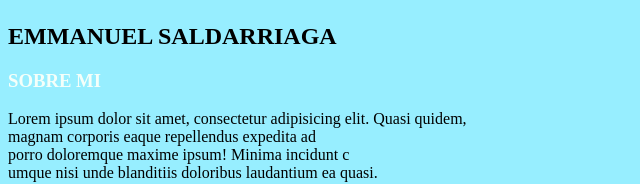
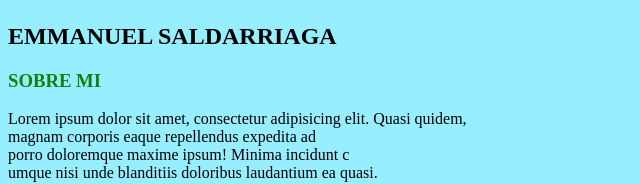
Before and after one commit to JuanFelipe0215/Hoja_de_vida, a plain HTML site: page index.html in a window 1280 px wide. Shown: the part 281-465 px from the top of the page, without its empty margins (0-640 px from the left). Drawn offline with Linux system fonts and the light colour scheme.

Commit message:
cambio color h3

```diff
--- a/index.html
+++ b/index.html
@@ -16,7 +16,7 @@
     >
     <h2>EMMANUEL SALDARRIAGA</h2>
 
-    <h3 style="color: mintcream;">SOBRE MI</h3>
+    <h3 style="color: rgb(18, 129, 14);">SOBRE MI</h3>
     <P>Lorem ipsum dolor sit amet,
         consectetur adipisicing elit. Quasi quidem, <br>
         magnam corporis eaque repellendus expedita ad <br>
```
